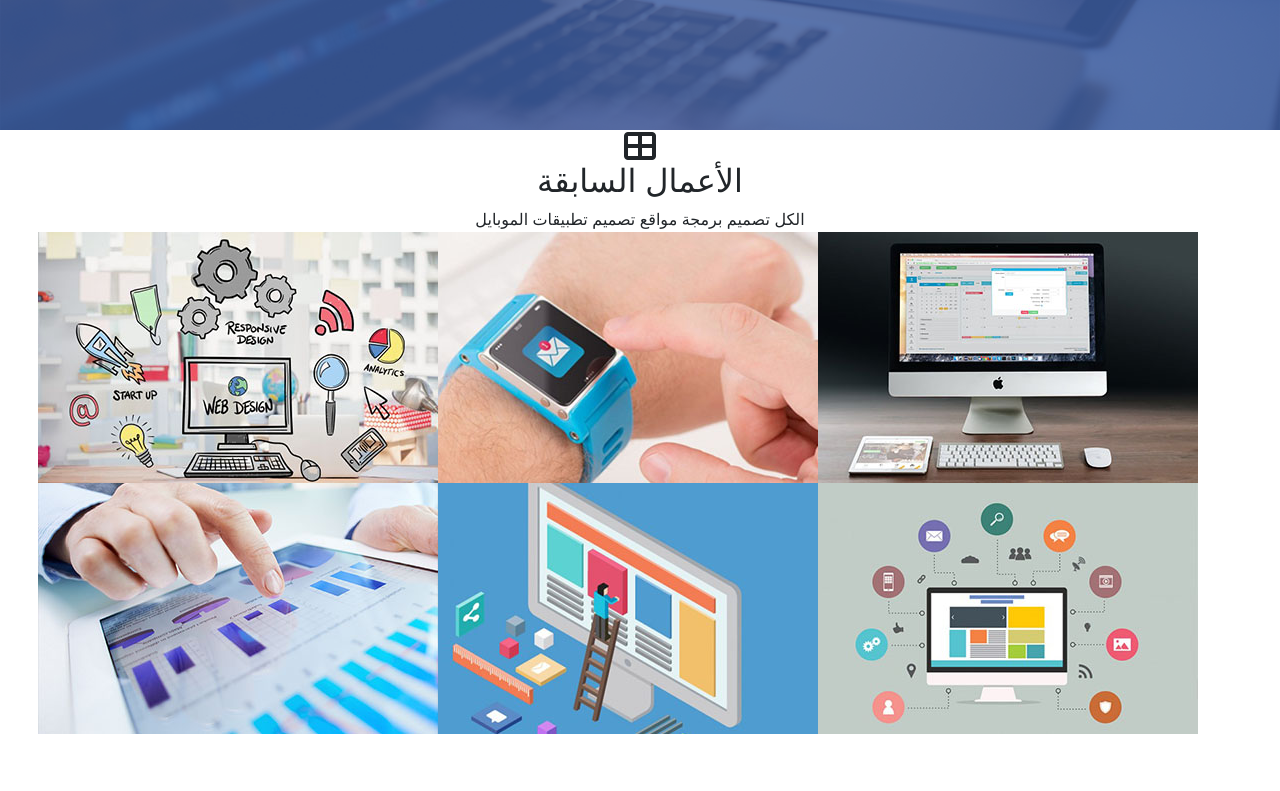
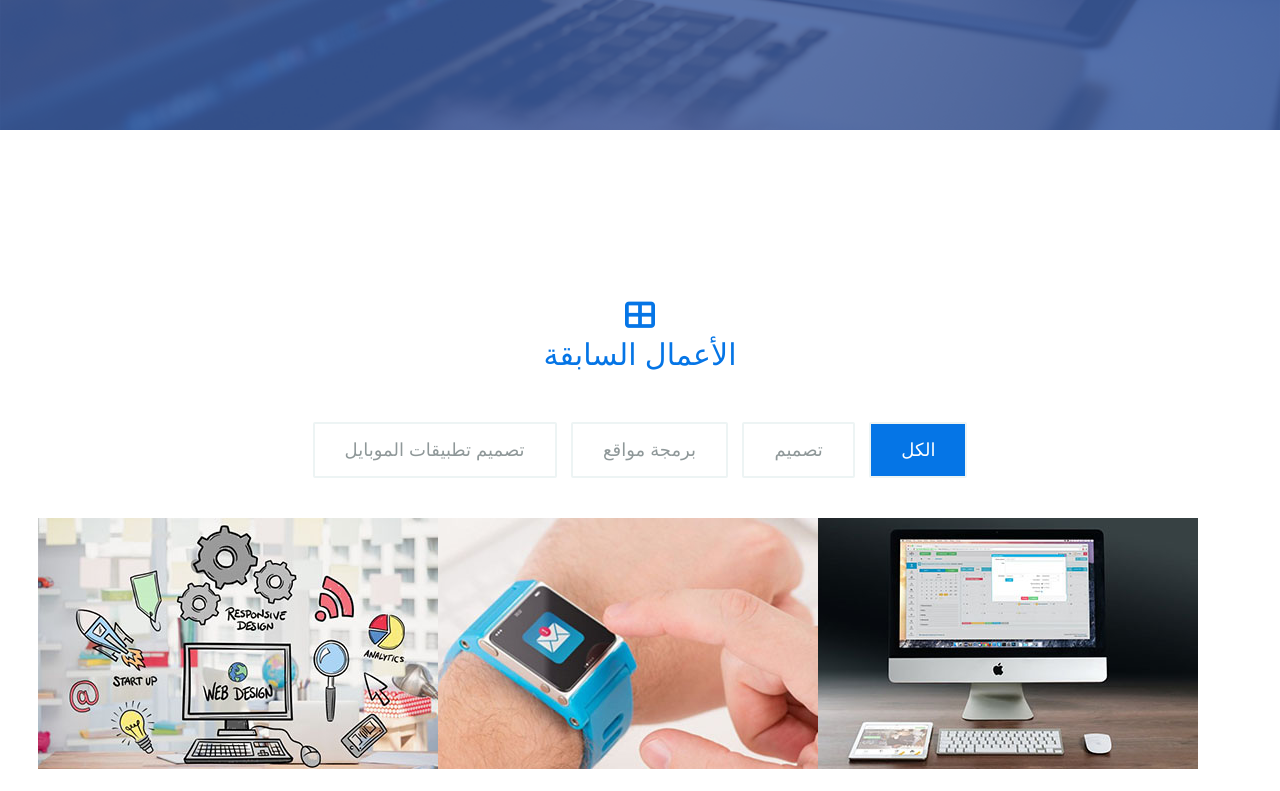
Before and after one commit to mouhamamd-kl/UI-Course, a plain HTML site: page landingPages/personal website/index.html in a window 1280 px wide. Shown: the part 2460-3251 px from the top of the page. Drawn offline with nearby package versions, Linux system fonts and the light colour scheme.

Commit message:
styling input in gallery section

```diff
--- a/landingPages/personal website/css/index.css
+++ b/landingPages/personal website/css/index.css
@@ -266,3 +266,38 @@ section.statistics .overlay .stat .circle canvas {
     padding: 10px;
     border-radius: 50%;
 }
+section.gallery {
+    padding: 170px 0 90px;
+}
+section.gallery .gallery-title{
+    margin-bottom: 35px;
+}
+section.gallery .gallery-title h2{
+    font-size: 30px;
+    line-height: 50px;
+    color:#0575e6;
+}
+section.gallery .gallery-work label{
+    padding: 10px 30px;
+    color: #8f9899;
+    font-size: 18px;
+    line-height: 32px;
+    background-color: #fff;
+    border: 2px solid #edf4f4;
+    border-radius: 2px;
+    cursor: pointer;
+    margin: 7px 5px 40px 5px;
+    transition: all 0.5s;
+}
+section.gallery .gallery-work label:hover{
+color: #fff;
+background-color: #0575e6;
+border: 2px solid #0575e6;
+}
+section.gallery .gallery-work .items .item{
+    margin-bottom: 25px;
+}
+section.gallery .gallery-work input[type="radio"]:checked + label{
+    color: #fff;
+    background-color: #0575e6;
+}
```
Also changed, not shown: landingPages/personal website/index.html (+1 -1 lines).
